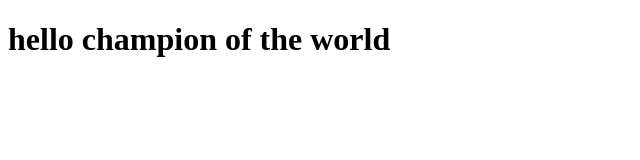
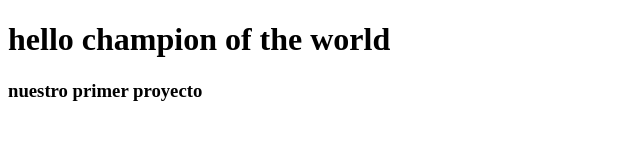
Before and after one commit to ROBERT-Gimenez/new_proyect, a plain HTML site: page index.html in a window 1280 px wide. Shown: the whole page, without its empty margins (0-640 px from the left). Drawn offline with Linux system fonts and the light colour scheme.

Commit message:
segundo commit

```diff
--- a/index.html
+++ b/index.html
@@ -8,5 +8,6 @@
 </head>
 <body>
     <h1>hello champion of the world</h1>
+    <h3>nuestro primer proyecto</h3>
 </body>
 </html>
```
